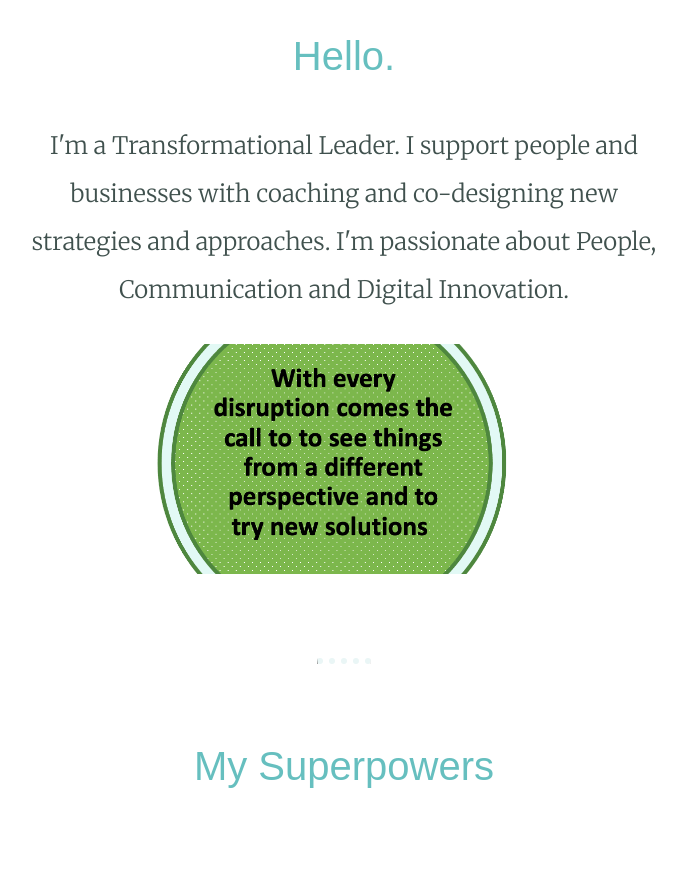
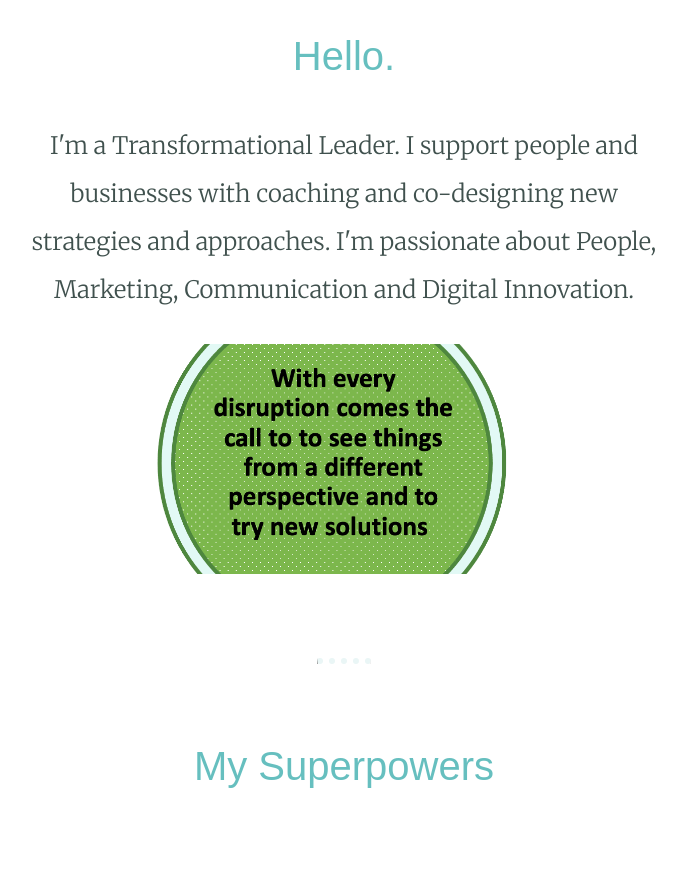
Before and after one commit to BeatriceRedi/Teaser-Page, a plain HTML site: page index.html in a window 1280 px wide. Shown: the part 1181-2077 px from the top of the page, without its empty margins (296-982 px from the left). Drawn offline with Linux system fonts and the light colour scheme; a script that the page names is missing.

Commit message:
Update index.html

```diff
--- a/index.html
+++ b/index.html
@@ -23,7 +23,7 @@
     <div class="profile">
       <img src="images/BeaRoundNew.png" alt="Beatrice Redi profile picture">
       <h2>Hello.</h2>
-      <p class="intro">I'm a Transformational Leader. I support people and businesses with coaching and co-designing new strategies and approaches. I'm passionate about People, Communication and Digital Innovation.</p>
+      <p class="intro">I'm a Transformational Leader. I support people and businesses with coaching and co-designing new strategies and approaches. I'm passionate about People, Marketing, Communication and Digital Innovation.</p>
       <img class="QUOTE" src="images/QUOTE.png" alt="QUOTE by Bea">
     </div>
 
```
